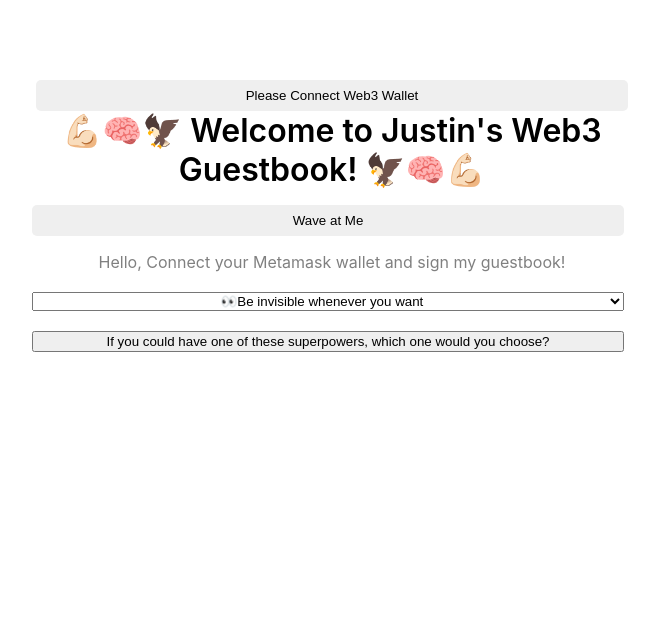
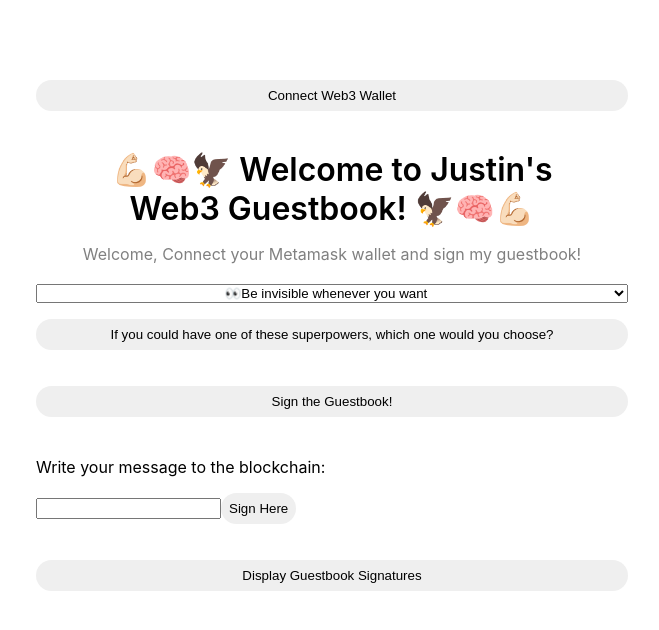
Before and after one commit to flexfinRTP/bs-wave-portal, a React (Create React App) app in the folder frontend/: page / in a window 1280 px wide. Shown: the top 630 px of the page, without its empty margins (308-967 px from the left). Built offline with nearby package versions, Linux system fonts and the light colour scheme; the HTML template or start-up script is replaced by a standard one.

Commit message:
display all signatures, non-func create msg

```diff
--- a/frontend/src/App.css
+++ b/frontend/src/App.css
@@ -29,7 +29,7 @@
   margin-top: 16px;
   padding: 8px;
   border: 0;
-  border-radius: 5px;
+  border-radius: 510px;
 
 }
 
--- a/frontend/src/App.jsx
+++ b/frontend/src/App.jsx
@@ -76,7 +76,7 @@
         /*
         * Execute the actual wave from your smart contract
         */
-        const waveTxn = await wavePortalContract.wave("this is a message")
+        const waveTxn = await wavePortalContract.wave(toString(`${wave.message}`));
         // const waveTxn = await wavePortalContract.wave();
         // console.log("Mining...", waveTxn.hash);
 
@@ -146,21 +146,20 @@
         */}
           {!currentAccount && (
             <button className="waveButton" onClick={connectWallet}>
-              Please Connect Web3 Wallet
+              Connect Web3 Wallet
             </button>
           )}
 
           <br />
+          <br />
 
-          💪🏻🧠🦅 Welcome to Justin's Web3 Guestbook! 🦅🧠💪🏻
+          💪🏻🧠🦅 Welcome to Justin's
+
+          <br />Web3 Guestbook! 🦅🧠💪🏻
         </div>
 
-        <button className="waveButton" onClick={wave}>
-          Wave at Me
-        </button>
-
         <div className="bio">
-          Hello, Connect your Metamask wallet and sign my guestbook!
+          Welcome, Connect your Metamask wallet and sign my guestbook!
         </div>
 
 
@@ -177,8 +176,26 @@
           <option value="minds">🧠Read minds</option>
           <option value="fly">🦅Be able to fly</option>
         </select>
+        <button className="waveButton" type="submit" onClick={getAllWaves}>If you could have one of these superpowers, which one would you choose?</button>
         <br />
-        <button type="submit" onClick={getAllWaves}>If you could have one of these superpowers, which one would you choose?</button>
+
+        <button className="waveButton" onClick={wave}>
+          Sign the Guestbook!
+        </button>
+        <br />
+        <br />
+        {/* Text area to sign msg form, need to add msg store to contract and FE funcs, need onsumbit func to submit msg to exsisting getallwaves func(?) */}
+        <form>
+          <label>
+            Write your message to the blockchain:
+            <br />
+            <input type="text" />
+          </label>
+          <input className="waveButton" type="submit" value="Sign Here" onSubmit={wave}/>
+        </form>
+
+        <br />
+        <button className="waveButton" type="submit" onClick={getAllWaves}>Display Guestbook Signatures</button>
 
         {allWaves.map((wave, index) => {
           return (
```
Also changed, not shown: 1 other file (tests, documents, lock files or other folders).
